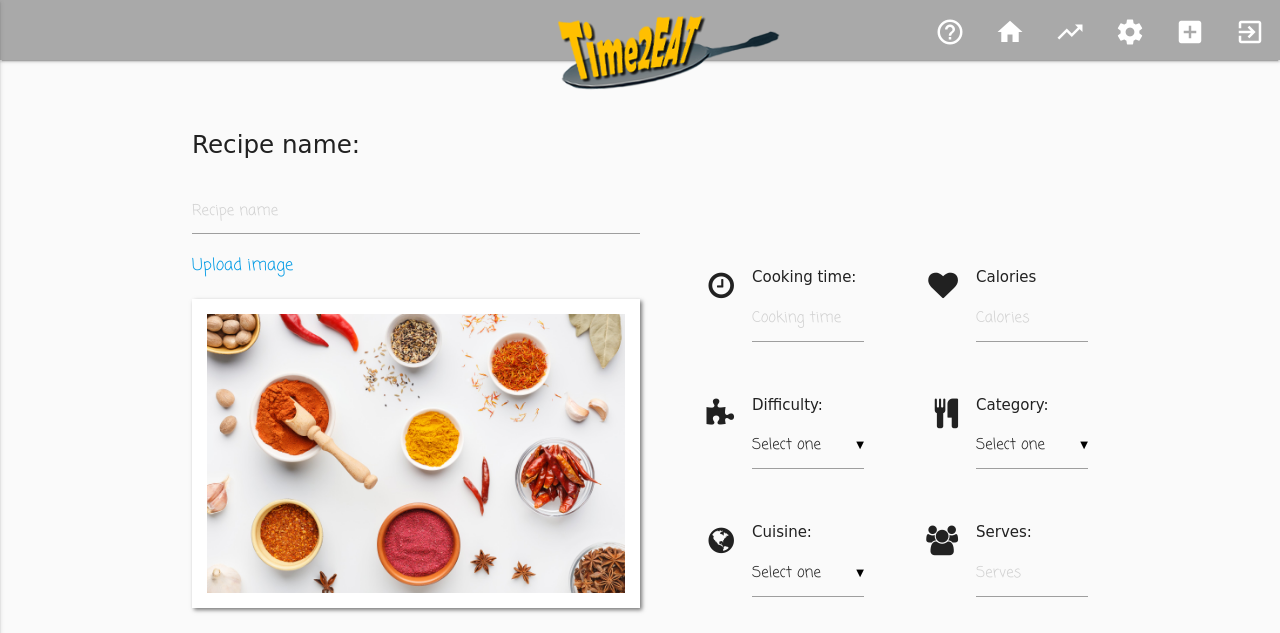
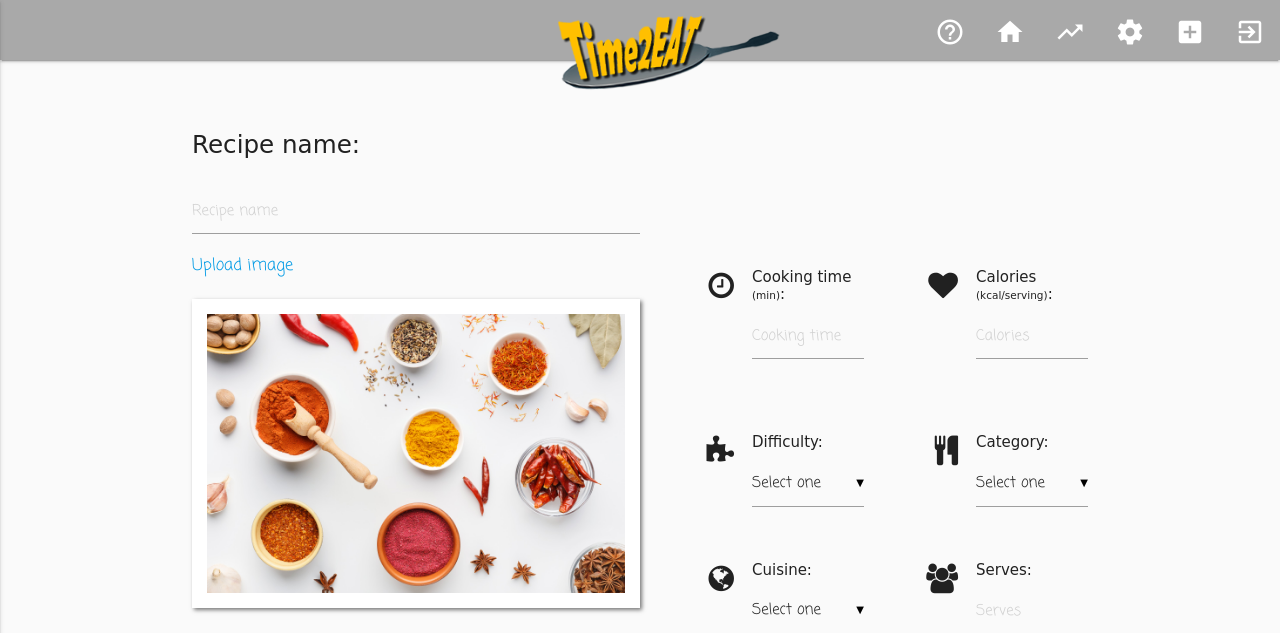
Before and after one commit to elenasacristan/CookBook, a Flask app: page /add_recipe in a window 1280 px wide. Shown: the top 633 px of the page. Run offline with Flask 2, Linux system fonts and the light colour scheme; data that the repository does not hold is empty; some libraries are stand-ins or nearby versions; some web fonts are replaced.

Commit message:
units added to the calories and cooking time fields

```diff
--- a/static/css/styles.css
+++ b/static/css/styles.css
@@ -533,7 +533,7 @@ After changing display to block the validation messages appeared*/
   margin-bottom: 20px;
 }
 
-.details-item p {
+.details-item p, .units {
   font-size: 0.7em;
 }
 
@@ -570,6 +570,9 @@ After changing display to block the validation messages appeared*/
 @media only screen and (min-width: 993px) {
   .details-item p {
     font-size: 0.9em;
+  }
+  .units{
+    font-size: 0.7em;
   }
   .ingredients li,
   .instructions ol,
--- a/templates/add_recipe.html
+++ b/templates/add_recipe.html
@@ -54,8 +54,8 @@
                             <i class="fa fa-clock-o"></i>
                         </div>
                         <div class="col s9 m6 input-field">
-                            <h6><strong>Cooking time:</strong></h6>
-                            <input placeholder="Cooking time" id="cooking_time" name="cooking_time" type="text" class="validate" required="">
+                            <h6><strong>Cooking time <br><span class="units">(min)</span>:</strong></h6>
+                            <input placeholder="Cooking time" id="cooking_time" name="cooking_time" type="number" class="validate" min="1" required="">
                         </div>
                     </div>
                 </div>
@@ -65,7 +65,7 @@
                             <i class="fa fa-heart"></i>
                         </div>
                         <div class="col s9 m6 input-field">
-                            <h6><strong>Calories</strong></h6>
+                            <h6><strong>Calories <br><span class="units">(kcal/serving)</span>:</strong></h6>
                             <input placeholder="Calories" id="calories" name="calories" type="text" class="validate">
                         </div>
                     </div>
--- a/templates/view_recipe.html
+++ b/templates/view_recipe.html
@@ -45,7 +45,7 @@
                             <i class="fa fa-clock-o"></i>
                         </div>
                         <div class="col s6 ">
-                            <h6><strong>Cooking time</strong></h6>
+                            <h6><strong>Cooking time <br><span class="units">(min)</span></strong></h6>
                             <p>{{recipe.cooking_time}}</p>
                         </div>
                     </div>
@@ -56,7 +56,7 @@
                             <i class="fa fa-heart"></i>
                         </div>
                         <div class="col s6">
-                            <h6><strong>Calories</strong></h6>
+                            <h6><strong>Calories <br><span class="units">(kcal/serving)</span></strong></h6>
                             <p>{{recipe.calories}}</p>
                         </div>
                     </div>
```
Also changed, not shown: templates/edit_recipe.html (+4 -4 lines).
